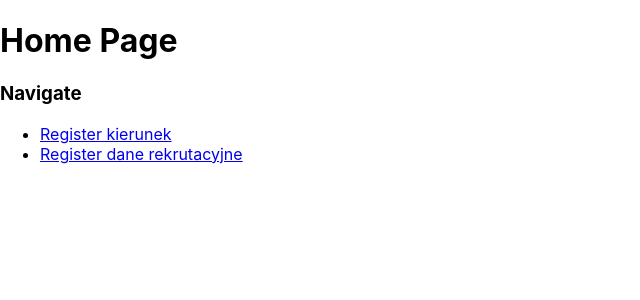
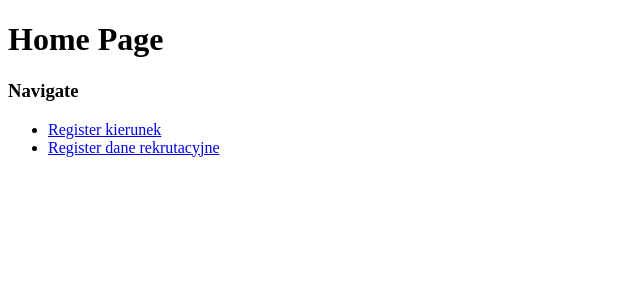
Before and after one commit to Woojciech/asystentrekrutacji, a React (Create React App) app: page / in a window 1280 px wide. Shown: the top 300 px of the page, without its empty margins (0-640 px from the left). Built offline with nearby package versions, Linux system fonts and the light colour scheme.

Commit message:
axios install, cleanup

```diff
--- a/package.json
+++ b/package.json
@@ -6,6 +6,7 @@
     "@testing-library/jest-dom": "^5.17.0",
     "@testing-library/react": "^13.4.0",
     "@testing-library/user-event": "^13.5.0",
+    "axios": "^1.6.2",
     "react": "^18.2.0",
     "react-dom": "^18.2.0",
     "react-router": "^6.21.0",
--- a/src/index.css
+++ /dev/null
@@ -1,13 +0,0 @@
-body {
-  margin: 0;
-  font-family: -apple-system, BlinkMacSystemFont, 'Segoe UI', 'Roboto', 'Oxygen',
-    'Ubuntu', 'Cantarell', 'Fira Sans', 'Droid Sans', 'Helvetica Neue',
-    sans-serif;
-  -webkit-font-smoothing: antialiased;
-  -moz-osx-font-smoothing: grayscale;
-}
-
-code {
-  font-family: source-code-pro, Menlo, Monaco, Consolas, 'Courier New',
-    monospace;
-}
--- a/src/index.js
+++ b/src/index.js
@@ -1,8 +1,6 @@
 import React from 'react';
 import ReactDOM from 'react-dom/client';
-import './index.css';
 import App from './App';
-import reportWebVitals from './reportWebVitals';
 
 const root = ReactDOM.createRoot(document.getElementById('root'));
 root.render(
@@ -10,8 +8,3 @@
     <App />
   </React.StrictMode>
 );
-
-// If you want to start measuring performance in your app, pass a function
-// to log results (for example: reportWebVitals(console.log))
-// or send to an analytics endpoint. Learn more: https://bit.ly/CRA-vitals
-reportWebVitals();
--- a/src/reportWebVitals.js
+++ /dev/null
@@ -1,13 +0,0 @@
-const reportWebVitals = onPerfEntry => {
-  if (onPerfEntry && onPerfEntry instanceof Function) {
-    import('web-vitals').then(({ getCLS, getFID, getFCP, getLCP, getTTFB }) => {
-      getCLS(onPerfEntry);
-      getFID(onPerfEntry);
-      getFCP(onPerfEntry);
-      getLCP(onPerfEntry);
-      getTTFB(onPerfEntry);
-    });
-  }
-};
-
-export default reportWebVitals;
```
Also changed, not shown: src/setupTests.js (deleted, +0 -5 lines), 2 other files (tests, documents, lock files or other folders).
